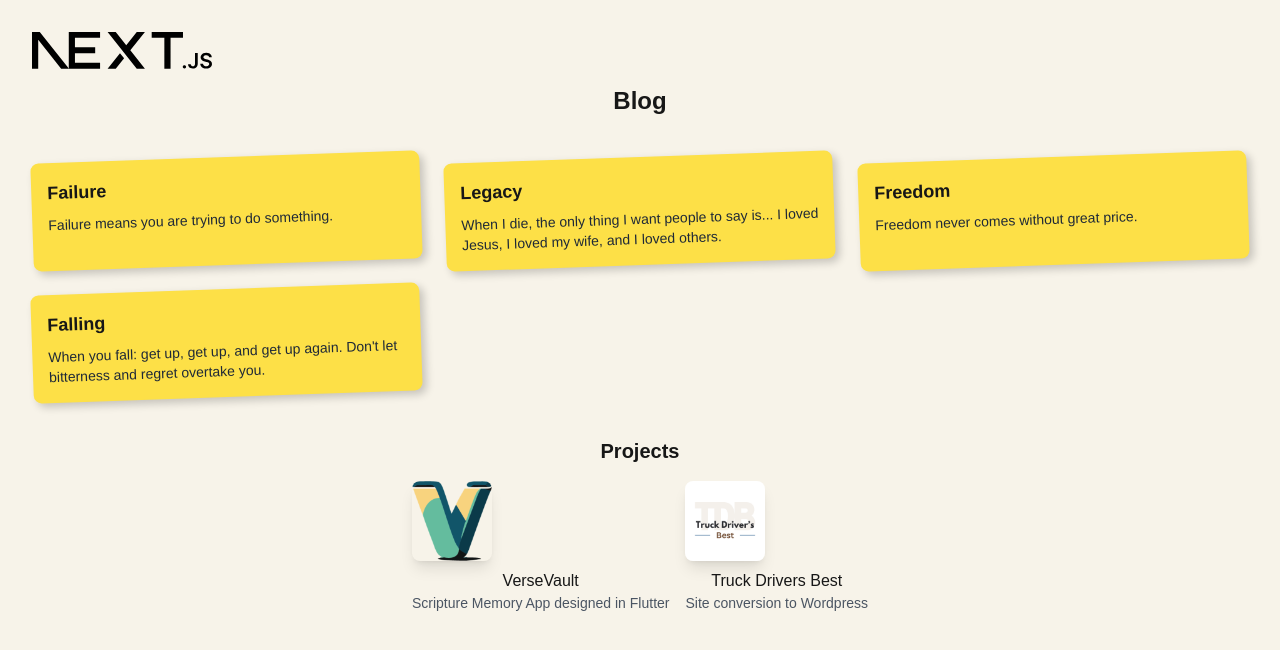
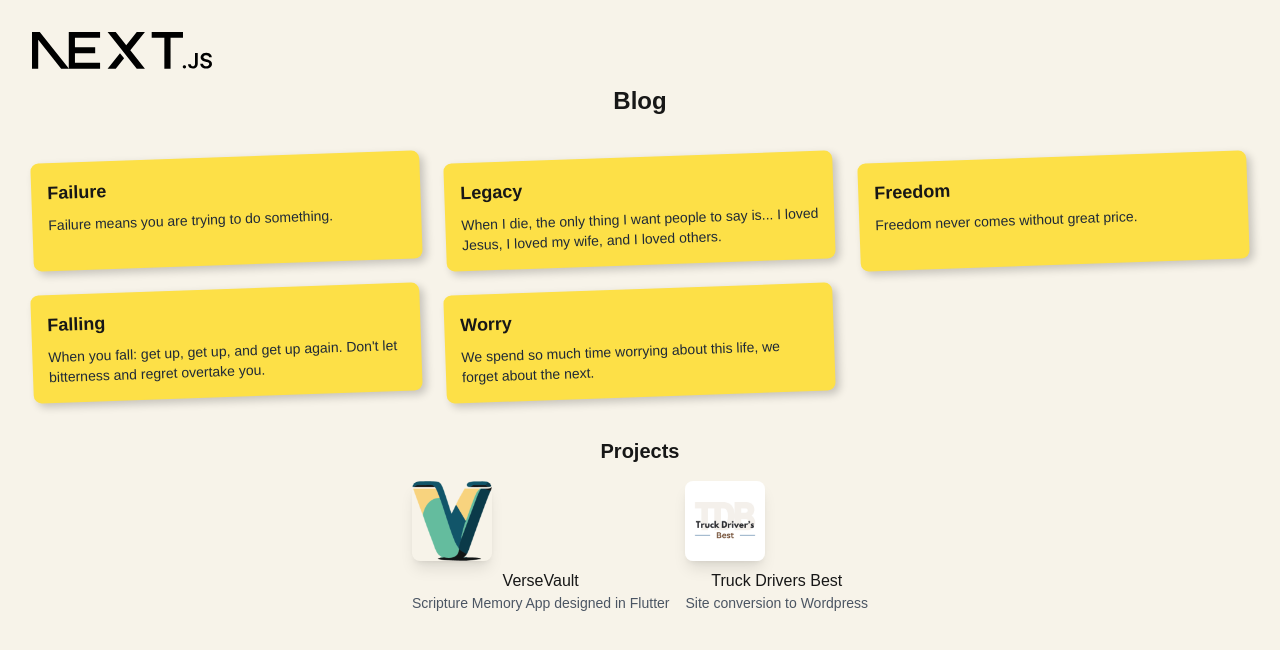
Before and after one commit to Dayton-His-Glory-Alone/daytonr-personalsite, a Next.js app: page / in a window 1280 px wide. Shown: the top 650 px of the page. Built offline with nearby package versions, Linux system fonts and the light colour scheme.

Commit message:
Update page.tsx

```diff
--- a/app/page.tsx
+++ b/app/page.tsx
@@ -5,6 +5,7 @@ const posts = [
   { id: 2, title: "Legacy", content: "When I die, the only thing I want people to say is... I loved Jesus, I loved my wife, and I loved others." },
   { id: 3, title: "Freedom", content: "Freedom never comes without great price." },
   { id: 3, title: "Falling", content: "When you fall: get up, get up, and get up again. Don't let bitterness and regret overtake you." },
+  { id: 4, title: "Worry", content: "We spend so much time worrying about this life, we forget about the next." },
 ];
 
 export default function Home() {
```
